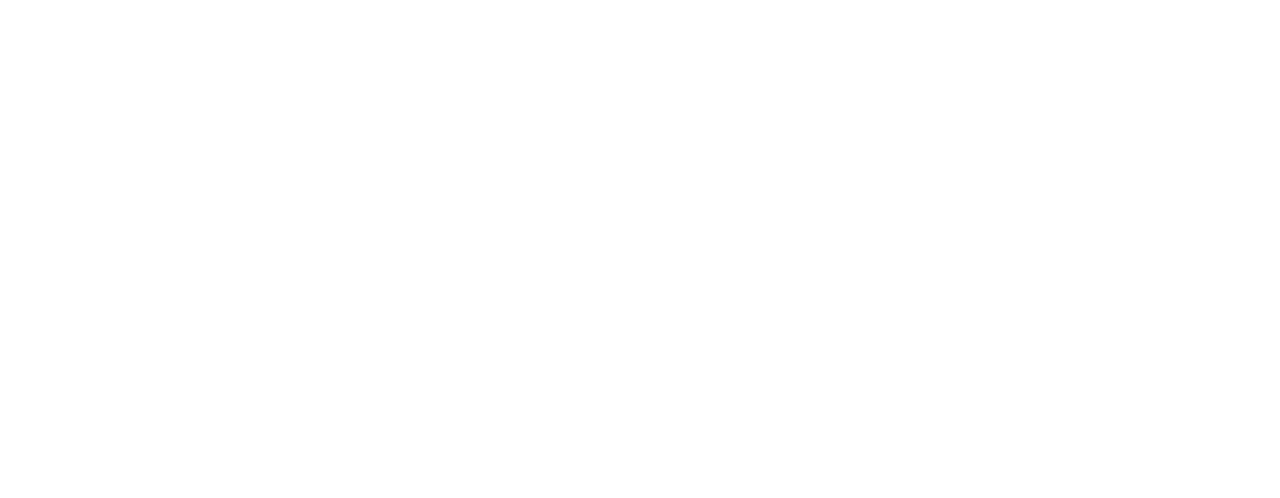
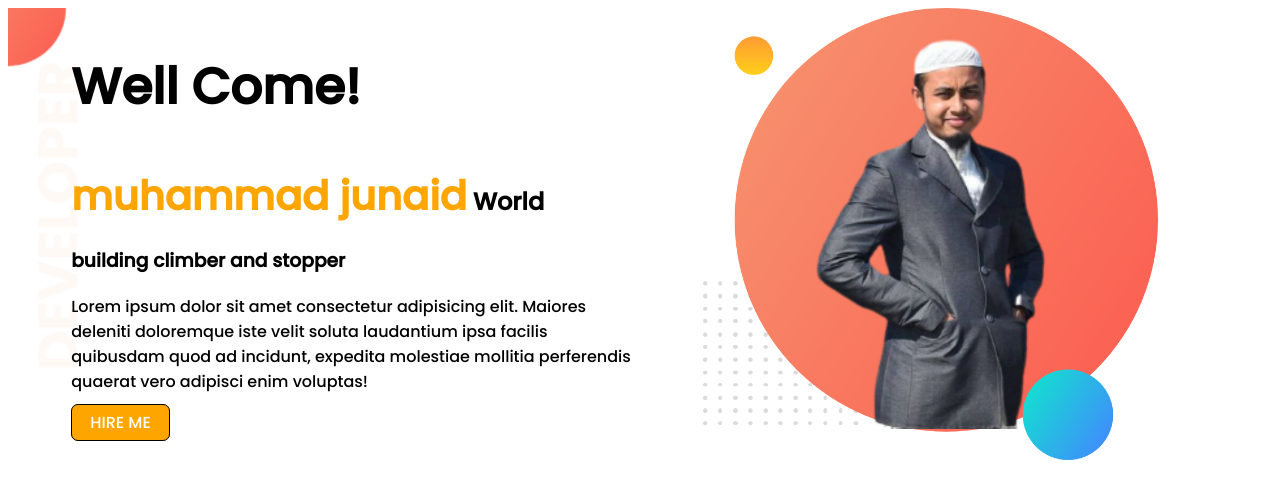
Before and after one commit to MuhammadJunaid01/Portfoli-web, a plain HTML site: page index.html in a window 1280 px wide. Drawn offline with Linux system fonts and the light colour scheme.

Commit message:
top banner

```diff
--- a/index.html
+++ b/index.html
@@ -1,12 +1,53 @@
 <!DOCTYPE html>
 <html lang="en">
+
 <head>
     <meta charset="UTF-8">
     <meta http-equiv="X-UA-Compatible" content="IE=edge">
     <meta name="viewport" content="width=device-width, initial-scale=1.0">
     <title>Portfolio</title>
+    <link rel="preconnect" href="https://fonts.googleapis.com">
+    <link rel="preconnect" href="https://fonts.gstatic.com" crossorigin>
+    <link href="https://fonts.googleapis.com/css2?family=Poppins:ital,wght@0,500;1,400&display=swap" rel="stylesheet">
+    <link rel="stylesheet" href="style.css">
 </head>
+
 <body>
 
+    <section class="top-banner">
+        <div class="port">
+            <h1>Well Come!</h1>
+            <h2><span class="orange">muhammad junaid</span> World </h2>
+
+            <h3>building climber and stopper
+            </h3>
+            <p>Lorem ipsum dolor sit amet consectetur adipisicing elit. Maiores deleniti doloremque iste velit soluta
+                laudantium ipsa facilis quibusdam quod ad incidunt, expedita molestiae mollitia perferendis quaerat vero
+                adipisci enim voluptas!</p>
+
+            <a class="link-button" target="blank" href="https://www.linkedin.com/in/mj-juanaid-7358b5216/">HIRE ME</a>
+
+        </div>
+
+        <div class="port">
+            <img src="images/my-crop1.png" alt="">
+        </div>
+
+
+
+
+
+
+
+
+
+
+    </section>
+
+
+
+
+
 </body>
+
 </html>
--- a/style.css
+++ b/style.css
@@ -0,0 +1,44 @@
+/*
+*{
+    padding: 0;
+    margin: 0;
+    box-sizing: border-box;
+}*/
+body{
+    font-family: 'Poppins', sans-serif;
+}
+
+h1{
+    font-size: 50px;
+}
+
+ .orange{
+    color: orange;
+    font-size: 40px;
+}
+section{
+    display: flex;
+}
+
+.port{
+   width: 50%;
+   padding-left: 5%;
+}
+
+.port img{
+    width: 80%;
+}
+
+.link-button{
+    text-decoration: none;
+    padding: 6px 18px;
+    border: 1px solid black;
+    border-radius: 7px;
+    background-color:rgb(255, 165, 0);
+    color: white;
+}
+
+.top-banner{
+    background-image: url(images/top-banner.png);
+    background-repeat: no-repeat;
+}
```
Also changed, not shown: images/ju-bg.png (added), images/junaid-removebg-preview.png (added), images/my-bg.png, images/my-bg1.png (added), images/my-crop1.png (added).
